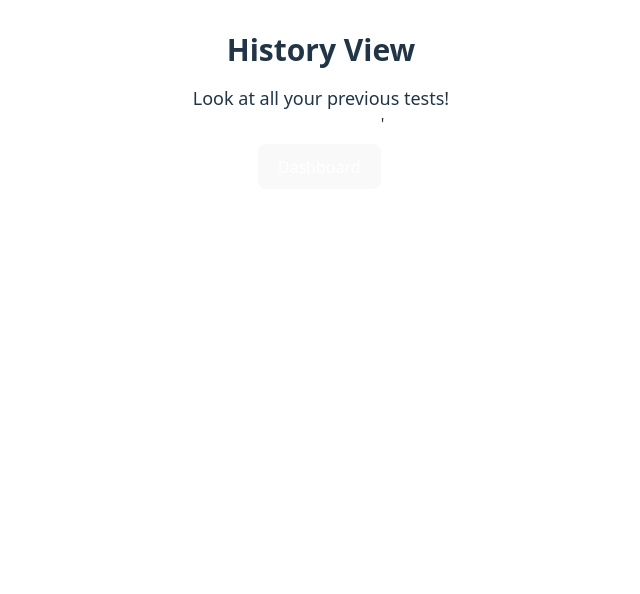
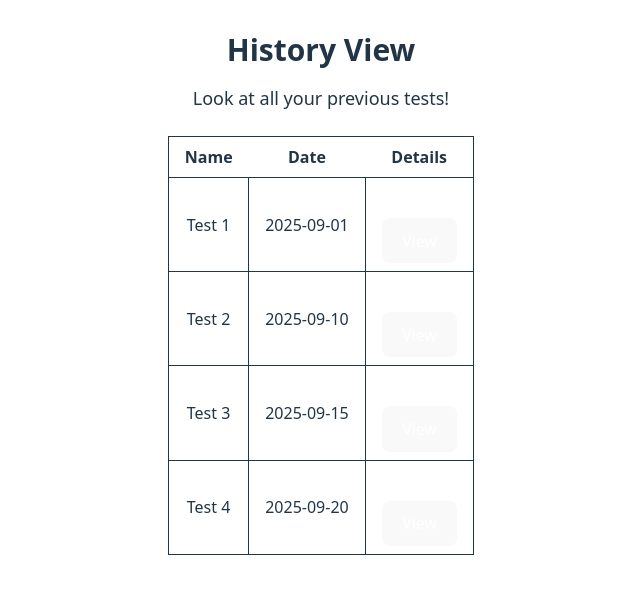
Before and after one commit to Brain-Ballast/BrainBallastApp, a React (Vite) app in the folder brain-ballast/: page /history in a window 1280 px wide. Shown: the top 594 px of the page, without its empty margins (319-959 px from the left). Built offline with nearby package versions, Linux system fonts and the light colour scheme.

Commit message:
Temporary history setup

```diff
--- a/brain-ballast/src/pages/HistoricalData.tsx
+++ b/brain-ballast/src/pages/HistoricalData.tsx
@@ -1,12 +1,41 @@
 import React from "react";
 import LinkButton from "../components/LinkButton";
 const HistoryPage: React.FC = () => {
+  const historicalData = [
+    { id: 1, name: "Test 1", date: "2025-09-01", link: "/details/1" },
+    { id: 2, name: "Test 2", date: "2025-09-10", link: "/details/2" },
+    { id: 3, name: "Test 3", date: "2025-09-15", link: "/details/3" },
+    { id: 4, name: "Test 4", date: "2025-09-20", link: "/details/4" },
+  ];
+
   return (
-    <div className="flex flex-col min-h-screen ">
+    <div className="flex flex-col min-h-screen">
       <h2 className="text-3xl font-bold mb-4">History View</h2>
       <p className="text-lg">Look at all your previous tests!</p>
-      <div className="flex justify-center">
-        <LinkButton page="/Dashboard" buttonText="Dashboard" />'
+      <div className="mt-6">
+        <table className="min-w-full border">
+          <thead>
+            <tr>
+              <th className="px-4 py-2">Name</th>
+              <th className="px-4 py-2">Date</th>
+              <th className="px-4 py-2">Details</th>
+            </tr>
+          </thead>
+          <tbody>
+            {historicalData.map((item) => (
+              <tr key={item.id}>
+                <td className="border px-4 py-2">{item.name}</td>
+                <td className="border px-4 py-2">{item.date}</td>
+                <td className="border px-4 py-2">
+                  <LinkButton page={item.link} buttonText="View" />
+                </td>
+              </tr>
+            ))}
+          </tbody>
+        </table>
+      </div>
+      <div className="flex justify-center mt-8">
+        <LinkButton page="/Dashboard" buttonText="Dashboard" />
       </div>
     </div>
   );
```
